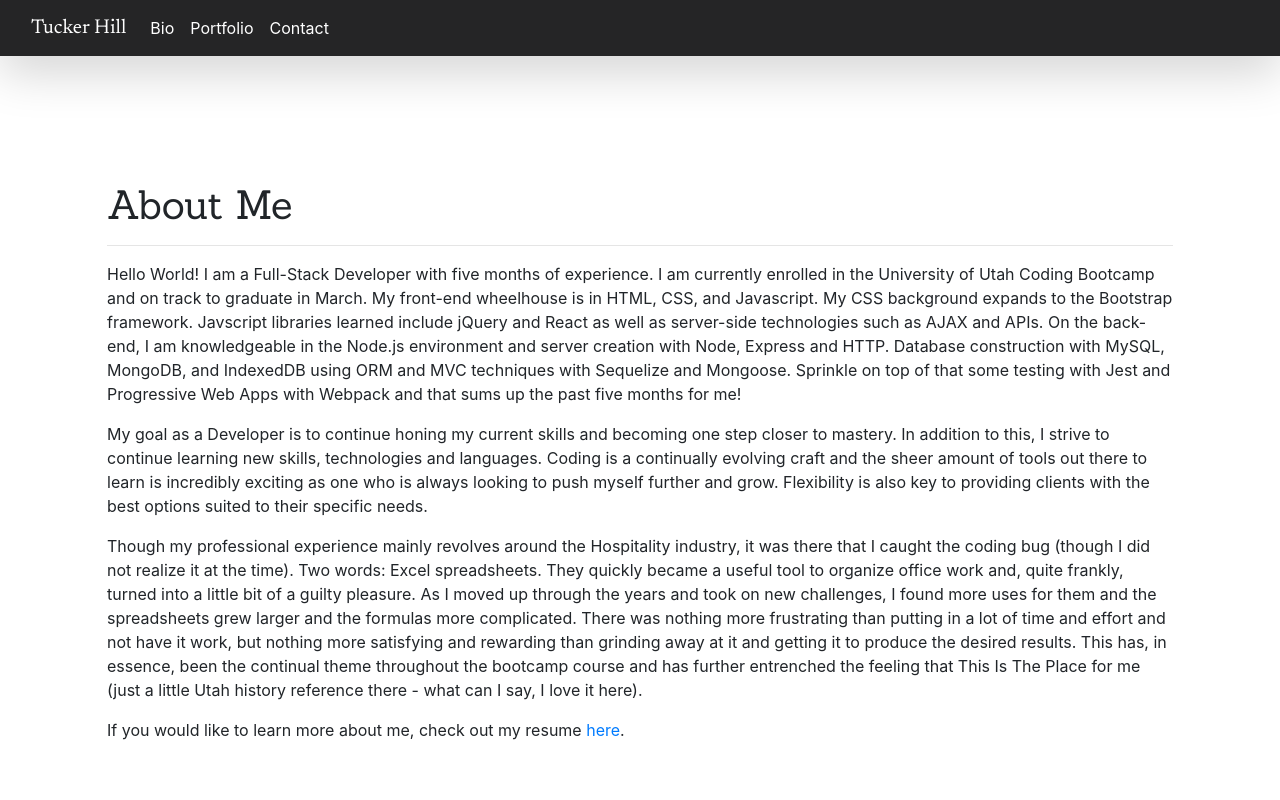
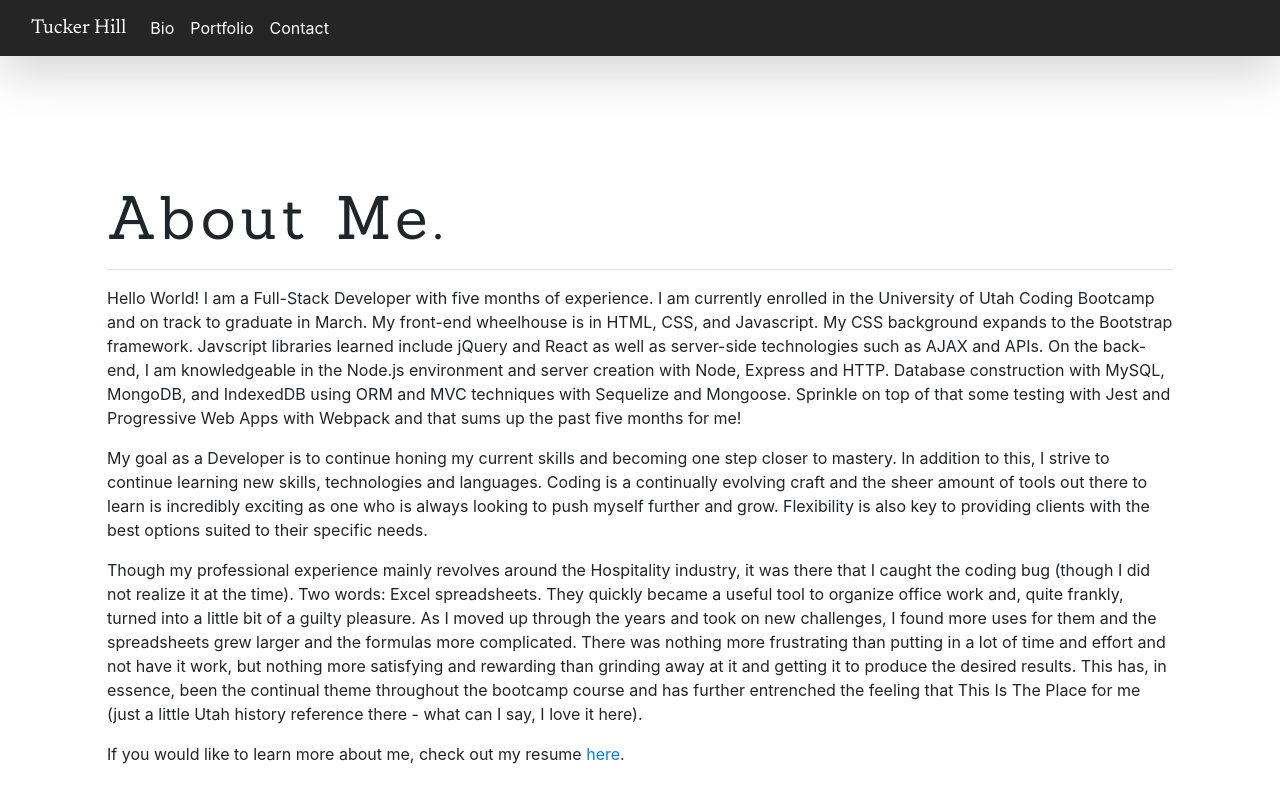
Before and after one commit to hill1635/hill-react-portfolio, a React (Create React App) app: page / in a window 1280 px wide. Shown: the top 800 px of the page. Built offline with nearby package versions, Linux system fonts and the light colour scheme.

Commit message:
Deleted CDN, added Vanilla JS typing effect for Bio header.  Still some tweaking left to do though.

```diff
--- a/public/index.html
+++ b/public/index.html
@@ -41,6 +41,5 @@
       To begin the development, run `npm start` or `yarn start`.
       To create a production bundle, use `npm run build` or `yarn build`.
     -->
-    <script src="https://unpkg.com/typewriter-effect@latest/dist/core.js"></script>
   </body>
 </html>
--- a/src/pages/Bio/Bio.css
+++ b/src/pages/Bio/Bio.css
@@ -0,0 +1,21 @@
+.header {
+    font-size: 60px;
+    overflow: hidden;
+    border-right: .15em black;
+    letter-spacing: .10em;
+    white-space: nowrap;
+    margin: 0;
+    animation:
+    typing 1.5s steps(60, end),
+    blink-caret 1s step-end infinite;
+}
+
+@keyframes typing {
+    from { width: 0 }
+    to { width: 100% }
+}
+
+@keyframes blink-caret {
+    from, to { border-color: transparent }
+    50% { border-color: black; }
+}
--- a/src/pages/Bio/Bio.js
+++ b/src/pages/Bio/Bio.js
@@ -1,10 +1,11 @@
 import React from "react";
 import "./Bio.css";
+import Typed from "react-typed";
 
 function Bio() {
   return (
     <main className="bio">
-      <h1>About Me</h1>
+      <h1 className="header">About Me.</h1>
       <hr className="solid"></hr>
       <p>Hello World!  I am a Full-Stack Developer with five months of experience.  I am currently enrolled in the University of Utah Coding Bootcamp and on track to graduate in March.  My front-end wheelhouse is in HTML, CSS, and Javascript.  My CSS background expands to the Bootstrap framework.  Javscript libraries learned include jQuery and React as well as server-side technologies such as AJAX and APIs.  On the back-end, I am knowledgeable in the Node.js environment and server creation with Node, Express and HTTP.  Database construction with MySQL, MongoDB, and IndexedDB using ORM and MVC techniques with Sequelize and Mongoose.  Sprinkle on top of that some testing with Jest and Progressive Web Apps with Webpack and that sums up the past five months for me!</p>
       <p>My goal as a Developer is to continue honing my current skills and becoming one step closer to mastery.  In addition to this, I strive to continue learning new skills, technologies and languages.  Coding is a continually evolving craft and the sheer amount of tools out there to learn is incredibly exciting as one who is always looking to push myself further and grow.  Flexibility is also key to providing clients with the best options suited to their specific needs.</p>
```
